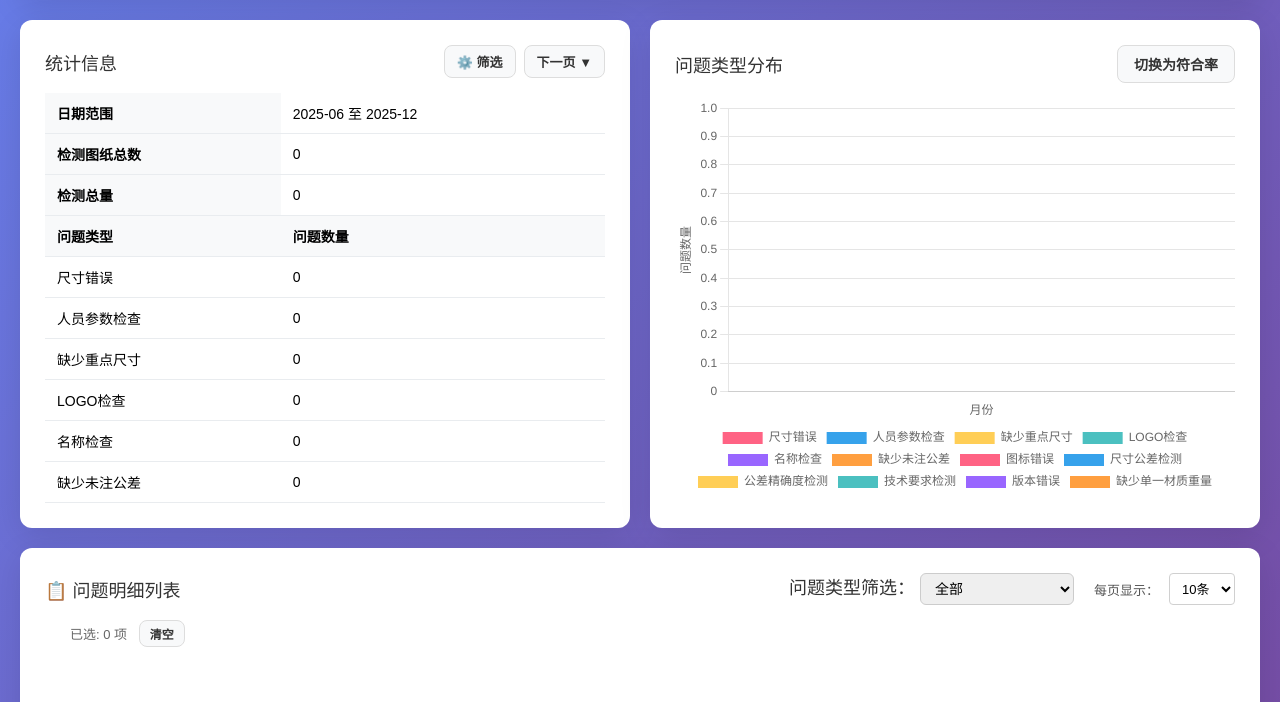
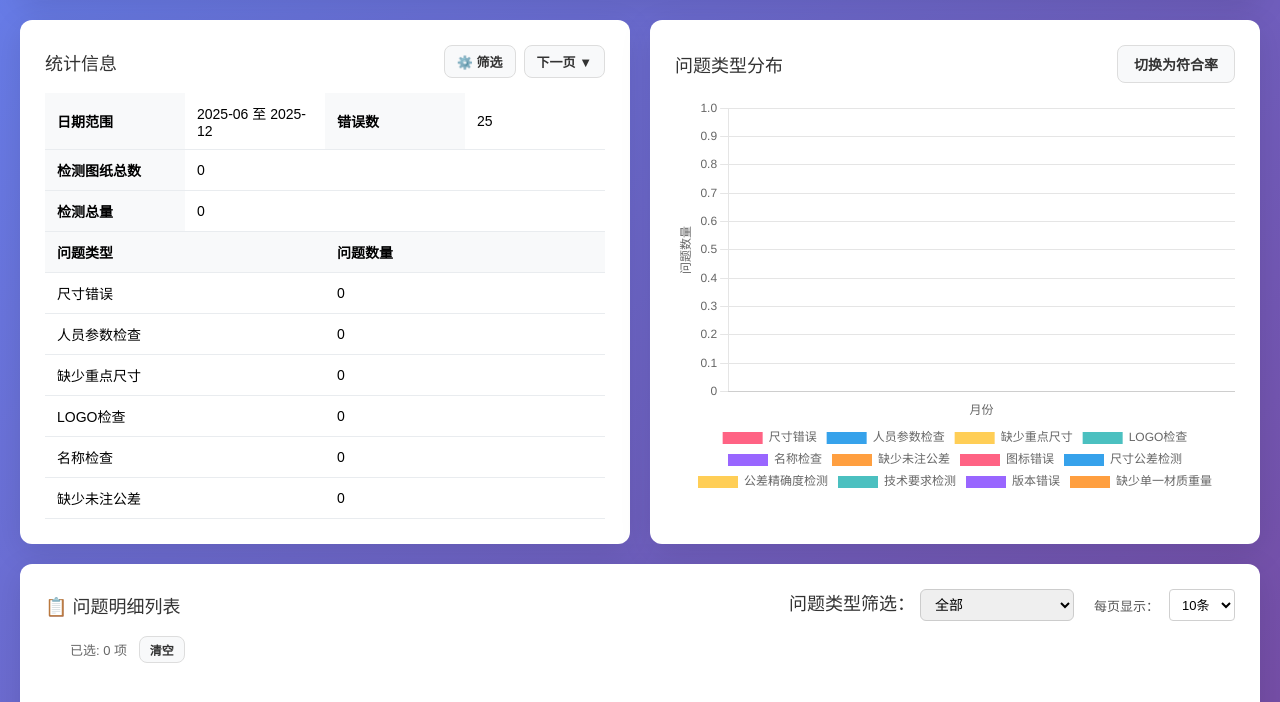
Before and after one commit to T0matoJuice/Angel, a Flask app: page /drawing/charts in a window 1280 px wide. Shown: the part 108-810 px from the top of the page. Run offline with Flask 3, Linux system fonts and the light colour scheme; the visitor is signed in with stand-in values (Sample User, id 1); data that the repository does not hold is empty; parts of the project's set-up code (start-up, migrations or seed data) failed here and were passed over.

Commit message:
添加了错误数

```diff
--- a/LLM_Detect_master/LLM_Detect_master/LLM_Detection_System/templates/drawing_chats.html
+++ b/LLM_Detect_master/LLM_Detect_master/LLM_Detection_System/templates/drawing_chats.html
@@ -179,6 +179,19 @@
             font-weight: 600;
         }
 
+        /* 设置统计表格列宽 - 让日期范围和错误数更平均 */
+        .stat-table th:nth-child(1),
+        .stat-table td:nth-child(1) { width: 25%; }
+
+        .stat-table th:nth-child(2),
+        .stat-table td:nth-child(2) { width: 25%; }
+
+        .stat-table th:nth-child(3),
+        .stat-table td:nth-child(3) { width: 25%; }
+
+        .stat-table th:nth-child(4),
+        .stat-table td:nth-child(4) { width: 25%; }
+
         /* 问题明细列表 */
         .table-card {
             background: var(--card-bg);
@@ -675,18 +688,24 @@
                     <tr>
                         <th>日期范围</th>
                         <td id="dateRangeText">2025-06 至 2025-10</td>
+                        <th>错误数</th>
+                        <td id="totalErrors">25</td>
                     </tr>
                     <tr>
                         <th>检测图纸总数</th>
                         <td id="totalDrawings">1000</td>
+                        <td></td>
+                        <td></td>
                     </tr>
                     <tr>
                         <th>检测总量</th>
                         <td id="totalCheckCount">400</td>
+                        <td></td>
+                        <td></td>
                     </tr>
                     <tr>
-                        <th>问题类型</th>
-                        <th>问题数量</th>
+                        <th colspan="2">问题类型</th>
+                        <th colspan="2">问题数量</th>
                     </tr>
                     <!-- 问题类型统计行将由JavaScript动态渲染 -->
                 </table>
@@ -885,7 +904,7 @@
             const startIndex = (issueTypePage - 1) * 6;
             const endIndex = Math.min(startIndex + 6, typesToShow.length);
 
-            // 添加问题类型行
+            // 添加问题类型行（4列布局，与表头对齐）
             for (let i = startIndex; i < endIndex; i++) {
                 const row = table.insertRow();
                 const typeName = typesToShow[i].name;
@@ -894,8 +913,8 @@
                 console.log(`问题类型: ${typeName}, 数量: ${count}`);
 
                 row.innerHTML = `
-                    <td>${typeName}</td>
-                    <td>${count}</td>
+                    <td colspan="2">${typeName}</td>
+                    <td colspan="2">${count}</td>
                 `;
             }
 
```
